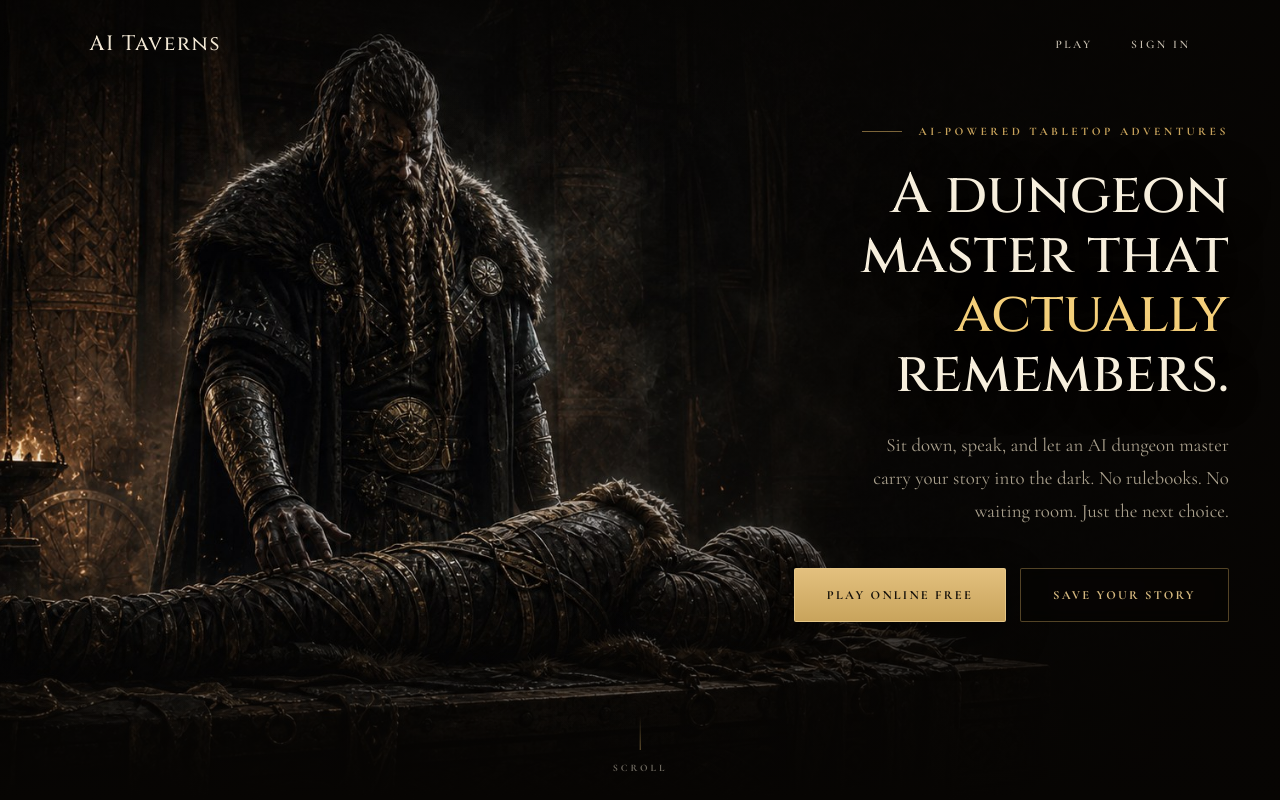
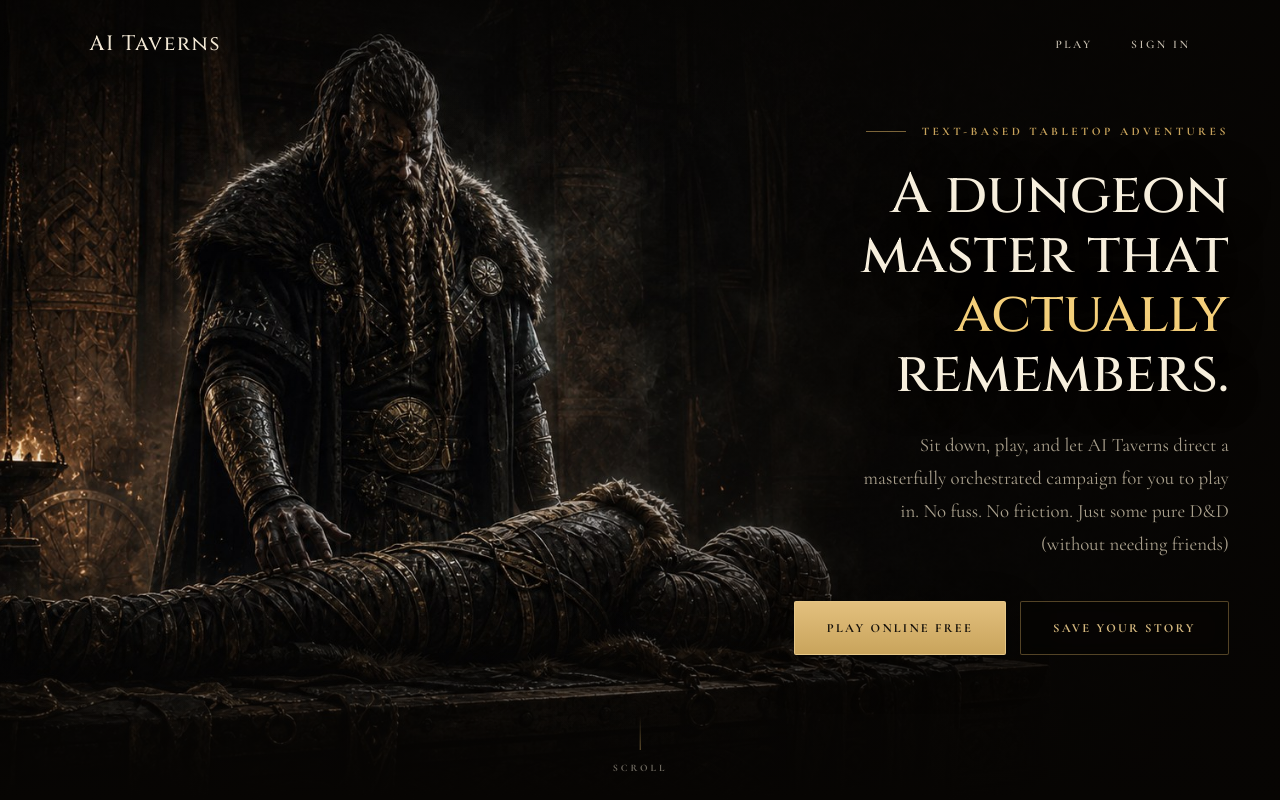
Before and after one commit to FielZachary/ai-taverns, a Next.js app in the folder apps/web/: page / in a window 1280 px wide. Shown: the top 800 px of the page. Built offline with nearby package versions, Linux system fonts and the light colour scheme.

Commit message:
Update landing hero supporting copy

```diff
--- a/apps/web/app/page.tsx
+++ b/apps/web/app/page.tsx
@@ -65,13 +65,14 @@ export default function HomePage() {
         </header>
 
         <div className="landing-hero-copy">
-          <p className="landing-kicker">AI-powered tabletop adventures</p>
+          <p className="landing-kicker">Text-based tabletop adventures</p>
           <h1 id="landing-title">
             A dungeon master that <span>actually</span> remembers.
           </h1>
           <p className="landing-lede">
-            Sit down, speak, and let an AI dungeon master carry your story into
-            the dark. No rulebooks. No waiting room. Just the next choice.
+            Sit down, play, and let AI Taverns direct a masterfully orchestrated
+            campaign for you to play in. No fuss. No friction. Just some pure
+            D&amp;D (without needing friends)
           </p>
           <div className="landing-actions" aria-label="Start playing">
             <Link className="landing-button landing-button-primary" href="/play">
```
